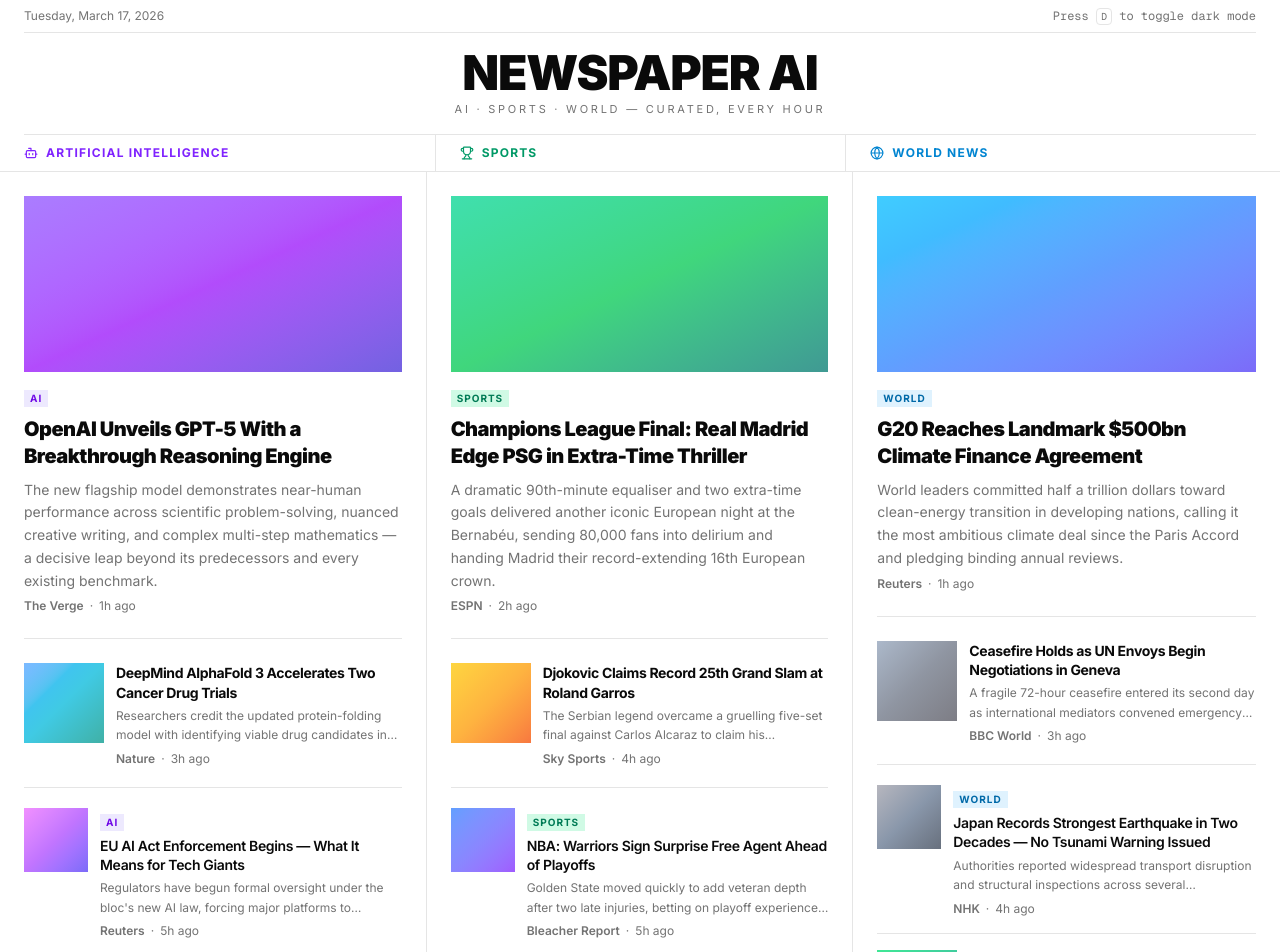
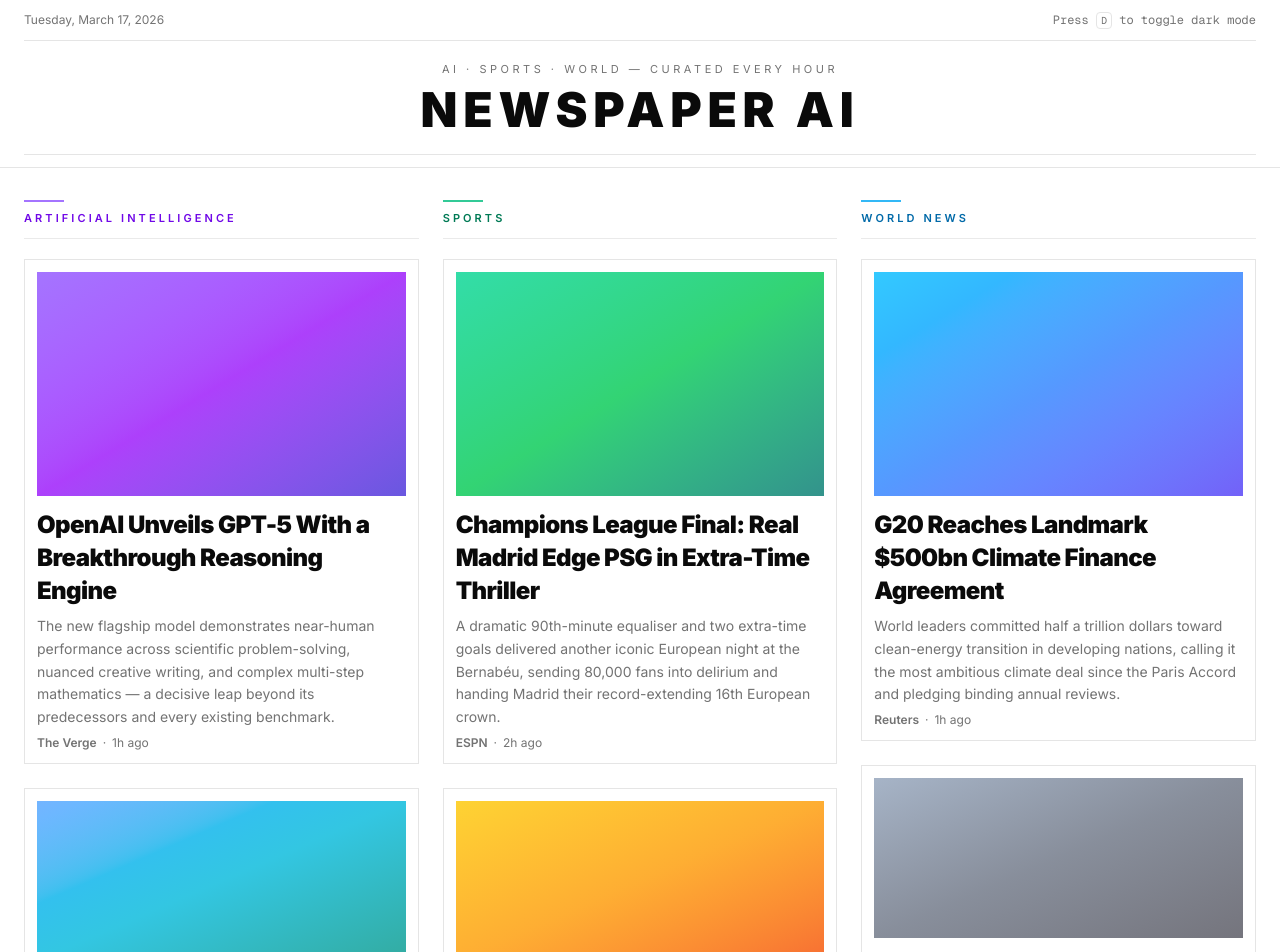
Before and after one commit to maybepallab8/AvintoAINewsPortal, a Next.js app: page / in a window 1280 px wide. Shown: the top 952 px of the page. Built offline with nearby package versions, Linux system fonts and the light colour scheme.

Commit message:
feat:added masonry-style layout & fixed design

```diff
--- a/app/page.tsx
+++ b/app/page.tsx
@@ -1,13 +1,26 @@
-import { Bot, Globe, Trophy } from "lucide-react"
+import { NewsCard } from "@/components/news-card"
+import { articles, type Article, type Category } from "@/lib/news-data"
 
-import { NewsCard } from "@/components/news-card"
-import { articles, columnConfig } from "@/lib/news-data"
-import { cn } from "@/lib/utils"
-
-const columnIcons = {
-  AI: Bot,
-  Sports: Trophy,
-  World: Globe,
+const categories: Category[] = ["AI", "Sports", "World"]
+const categoryMeta: Record<
+  Category,
+  { label: string; accent: string; accentText: string }
+> = {
+  AI: {
+    label: "Artificial Intelligence",
+    accent: "bg-violet-500/80 dark:bg-violet-400/80",
+    accentText: "text-violet-700 dark:text-violet-300",
+  },
+  Sports: {
+    label: "Sports",
+    accent: "bg-emerald-500/80 dark:bg-emerald-400/80",
+    accentText: "text-emerald-700 dark:text-emerald-300",
+  },
+  World: {
+    label: "World News",
+    accent: "bg-sky-500/80 dark:bg-sky-400/80",
+    accentText: "text-sky-700 dark:text-sky-300",
+  },
 }
 
 function formatDate() {
@@ -20,13 +33,17 @@ function formatDate() {
 }
 
 export default function Page() {
+  const articlesByCategory: Record<Category, Article[]> = {
+    AI: articles.filter((article) => article.category === "AI"),
+    Sports: articles.filter((article) => article.category === "Sports"),
+    World: articles.filter((article) => article.category === "World"),
+  }
+
   return (
     <div className="min-h-svh bg-background">
-      {/* ── Masthead ──────────────────────────────────────────────────────── */}
       <header className="border-b border-border">
-        <div className="mx-auto max-w-7xl px-6">
-          {/* Top bar */}
-          <div className="flex items-center justify-between py-2 text-xs text-muted-foreground">
+        <div className="mx-auto max-w-7xl px-6 py-3">
+          <div className="flex items-center justify-between text-xs text-muted-foreground">
             <time dateTime={new Date().toISOString().slice(0, 10)}>
               {formatDate()}
             </time>
@@ -39,60 +56,41 @@ export default function Page() {
             </span>
           </div>
 
-          {/* Nameplate */}
-          <div className="border-y border-border py-4 text-center">
-            <h1 className="text-5xl font-black tracking-tight">NEWSPAPER AI</h1>
-            <p className="mt-1 text-[11px] uppercase tracking-[0.25em] text-muted-foreground">
-              AI · Sports · World — curated, every hour
+          <div className="mt-3 border-y border-border py-5 text-center">
+            <p className="text-[11px] uppercase tracking-[0.32em] text-muted-foreground">
+              AI · SPORTS · WORLD — CURATED EVERY HOUR
             </p>
-          </div>
-
-          {/* Column headers */}
-          <div className="grid grid-cols-3">
-            {columnConfig.map(({ key, label, accent }, i) => {
-              const Icon = columnIcons[key]
-              return (
-                <div
-                  key={key}
-                  className={cn(
-                    "flex items-center gap-2 py-2.5 text-xs font-bold uppercase tracking-widest",
-                    accent,
-                    i > 0 && "border-l border-border pl-6",
-                  )}
-                >
-                  <Icon className="size-3.5" />
-                  {label}
-                </div>
-              )
-            })}
+            <h1 className="mt-2 text-4xl font-black tracking-[0.12em] sm:text-5xl">
+              NEWSPAPER AI
+            </h1>
           </div>
         </div>
       </header>
 
-      {/* ── 3-column masonry grid ─────────────────────────────────────────── */}
-      <main className="mx-auto max-w-7xl">
-        <div className="grid grid-cols-3 divide-x divide-border">
-          {columnConfig.map(({ key, badge }, i) => {
-            const columnArticles = articles.filter((a) => a.category === key)
-            return (
-              <div
-                key={key}
-                className={cn("px-6 pt-6 pb-12", i === 0 && "pl-6")}
-              >
-                {columnArticles.map((article) => (
-                  <NewsCard
-                    key={article.id}
-                    article={article}
-                    badgeClassName={badge}
-                  />
+      <main className="mx-auto max-w-7xl px-6 py-8">
+        <div className="grid grid-cols-1 gap-6 md:grid-cols-2 xl:grid-cols-3">
+          {categories.map((key) => (
+            <section key={key} aria-label={key}>
+              <div className="mb-5 border-b border-border/80 pb-3">
+                <div
+                  className={`mb-2 h-0.5 w-10 ${categoryMeta[key].accent}`}
+                />
+                <h2
+                  className={`text-[11px] font-semibold uppercase tracking-[0.28em] ${categoryMeta[key].accentText}`}
+                >
+                  {categoryMeta[key].label}
+                </h2>
+              </div>
+              <div>
+                {articlesByCategory[key].map((article) => (
+                  <NewsCard key={article.id} article={article} />
                 ))}
               </div>
-            )
-          })}
+            </section>
+          ))}
         </div>
       </main>
 
-      {/* ── Footer ────────────────────────────────────────────────────────── */}
       <footer className="border-t border-border py-6 text-center text-xs text-muted-foreground">
         <p>
           © 2026{" "}
--- a/components/news-card.tsx
+++ b/components/news-card.tsx
@@ -1,24 +1,5 @@
 import { cn } from "@/lib/utils"
 import type { Article } from "@/lib/news-data"
-
-function CategoryBadge({
-  label,
-  className,
-}: {
-  label: string
-  className: string
-}) {
-  return (
-    <span
-      className={cn(
-        "inline-block rounded-sm px-1.5 py-px text-[10px] font-bold uppercase tracking-widest",
-        className,
-      )}
-    >
-      {label}
-    </span>
-  )
-}
 
 function Meta({ source, time }: { source: string; time: string }) {
   return (
@@ -32,24 +13,21 @@ function Meta({ source, time }: { source: string; time: string }) {
 
 interface NewsCardProps {
   article: Article
-  badgeClassName: string
 }
 
-export function NewsCard({ article, badgeClassName }: NewsCardProps) {
-  const { headline, summary, source, time, size, imageGradient, category } =
-    article
+export function NewsCard({ article }: NewsCardProps) {
+  const { headline, summary, source, time, size, imageGradient } = article
 
   if (size === "featured") {
     return (
-      <article className="group mb-6 cursor-pointer border-b border-border pb-6">
+      <article className="group mb-6 break-inside-avoid cursor-pointer rounded-sm border border-border bg-card p-3">
         <div
           className={cn(
-            "mb-3 h-44 w-full rounded-sm bg-gradient-to-br opacity-75 dark:opacity-60",
+            "mb-3 h-56 w-full rounded-sm bg-gradient-to-br opacity-80 dark:opacity-65",
             imageGradient,
           )}
         />
-        <CategoryBadge label={category} className={badgeClassName} />
-        <h2 className="mt-2 text-xl font-black leading-snug tracking-tight group-hover:underline group-hover:underline-offset-2">
+        <h2 className="mt-2 text-2xl font-black leading-snug tracking-tight group-hover:underline group-hover:underline-offset-2">
           {headline}
         </h2>
         <p className="mt-2 text-sm leading-relaxed text-muted-foreground">
@@ -62,44 +40,39 @@ export function NewsCard({ article, badgeClassName }: NewsCardProps) {
 
   if (size === "standard") {
     return (
-      <article className="group mb-5 flex cursor-pointer gap-3 border-b border-border pb-5">
+      <article className="group mb-6 break-inside-avoid cursor-pointer rounded-sm border border-border bg-card p-3">
         <div
           className={cn(
-            "h-20 w-20 shrink-0 rounded-sm bg-gradient-to-br opacity-75 dark:opacity-60",
+            "mb-3 h-40 w-full rounded-sm bg-gradient-to-br opacity-80 dark:opacity-65",
             imageGradient,
           )}
         />
-        <div className="min-w-0">
-          <h3 className="line-clamp-3 text-sm font-bold leading-snug tracking-tight group-hover:underline group-hover:underline-offset-2">
+        <h3 className="mt-2 text-lg font-extrabold leading-snug tracking-tight group-hover:underline group-hover:underline-offset-2">
           {headline}
         </h3>
-          <p className="mt-1 line-clamp-2 text-xs leading-relaxed text-muted-foreground">
+        <p className="mt-2 text-sm leading-relaxed text-muted-foreground">
           {summary}
         </p>
         <Meta source={source} time={time} />
-        </div>
       </article>
     )
   }
 
   return (
-    <article className="group mb-4 flex cursor-pointer gap-3 border-b border-border pb-4 last:border-b-0">
+    <article className="group mb-6 break-inside-avoid cursor-pointer rounded-sm border border-border bg-card p-3">
       <div
         className={cn(
-          "h-16 w-16 shrink-0 rounded-sm bg-gradient-to-br opacity-75 dark:opacity-60",
+          "mb-3 h-28 w-full rounded-sm bg-gradient-to-br opacity-80 dark:opacity-65",
           imageGradient,
         )}
       />
-      <div className="min-w-0">
-        <CategoryBadge label={category} className={badgeClassName} />
-        <h3 className="mt-1 line-clamp-2 text-sm font-semibold leading-snug tracking-tight group-hover:underline group-hover:underline-offset-2">
+      <h3 className="mt-2 text-base font-bold leading-snug tracking-tight group-hover:underline group-hover:underline-offset-2">
         {headline}
       </h3>
-        <p className="mt-1 line-clamp-2 text-xs leading-relaxed text-muted-foreground">
+      <p className="mt-2 text-sm leading-relaxed text-muted-foreground">
         {summary}
       </p>
       <Meta source={source} time={time} />
-      </div>
     </article>
   )
 }
--- a/lib/news-data.ts
+++ b/lib/news-data.ts
@@ -29,7 +29,7 @@ export const articles: Article[] = [
     id: "a2",
     headline: "DeepMind AlphaFold 3 Accelerates Two Cancer Drug Trials",
     summary:
-      "Researchers credit the updated protein-folding model with identifying viable drug candidates in weeks rather than years, with two treatments now in Phase II clinical trials.",
+      "Researchers say the updated model helped surface viable compounds in a fraction of the usual time.",
     source: "Nature",
     time: "3h ago",
     category: "AI",
@@ -40,7 +40,7 @@ export const articles: Article[] = [
     id: "a3",
     headline: "EU AI Act Enforcement Begins — What It Means for Tech Giants",
     summary:
-      "Regulators have begun formal oversight under the bloc's new AI law, forcing major platforms to document training data, safety practices, and high-risk use cases.",
+      "Brussels has started formal checks on model makers.",
     source: "Reuters",
     time: "5h ago",
     category: "AI",
@@ -108,7 +108,7 @@ export const articles: Article[] = [
     id: "s2",
     headline: "Djokovic Claims Record 25th Grand Slam at Roland Garros",
     summary:
-      "The Serbian legend overcame a gruelling five-set final against Carlos Alcaraz to claim his unprecedented 25th major title, cementing his status as the greatest of all time.",
+      "The Serbian legend outlasted Carlos Alcaraz in a bruising five-set final that swung repeatedly on serve, momentum, and endurance. By the end, Djokovic had not only lifted an unprecedented 25th major trophy but also delivered another emphatic argument in the sport's never-ending greatest-of-all-time debate.",
     source: "Sky Sports",
     time: "4h ago",
     category: "Sports",
@@ -119,7 +119,7 @@ export const articles: Article[] = [
     id: "s3",
     headline: "NBA: Warriors Sign Surprise Free Agent Ahead of Playoffs",
     summary:
-      "Golden State moved quickly to add veteran depth after two late injuries, betting on playoff experience over long-term upside.",
+      "Golden State moved quickly after two injuries, prioritizing playoff experience over upside.",
     source: "Bleacher Report",
     time: "5h ago",
     category: "Sports",
@@ -187,7 +187,7 @@ export const articles: Article[] = [
     id: "w2",
     headline: "Ceasefire Holds as UN Envoys Begin Negotiations in Geneva",
     summary:
-      "A fragile 72-hour ceasefire entered its second day as international mediators convened emergency talks aimed at brokering a longer-term truce and establishing humanitarian corridors.",
+      "A fragile 72-hour ceasefire held into its second day as diplomats opened emergency talks in Geneva. Mediators are now pushing for humanitarian corridors, prisoner exchanges, and a longer framework that could survive beyond the initial pause in fighting.",
     source: "BBC World",
     time: "3h ago",
     category: "World",
@@ -198,7 +198,7 @@ export const articles: Article[] = [
     id: "w3",
     headline: "Japan Records Strongest Earthquake in Two Decades — No Tsunami Warning Issued",
     summary:
-      "Authorities reported widespread transport disruption and structural inspections across several prefectures, but no major coastal threat.",
+      "Rail lines paused and inspections began across multiple prefectures.",
     source: "NHK",
     time: "4h ago",
     category: "World",
```
Lines whose indentation alone changed are shown as unchanged.
